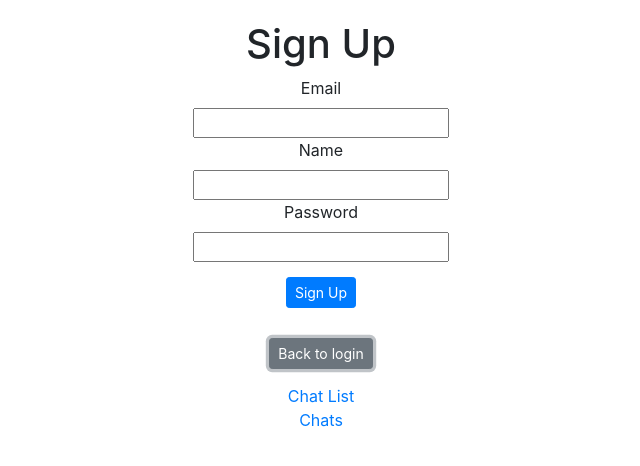
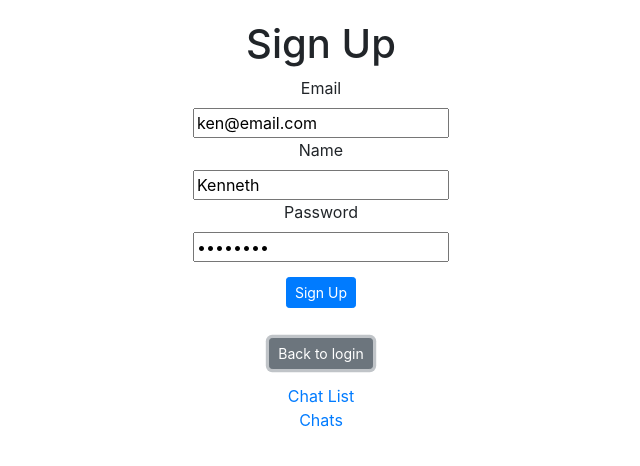
Before and after one commit to kennethkeim/keim-fam, an Angular app: page / in a window 1280 px wide. Both pictures are taken after a click on the button "Go to sign up page". Shown: the top 466 px of the page, without its empty margins (319-959 px from the left). Built offline with nearby package versions, Linux system fonts and the light colour scheme.

Commit message:
implemented 2-way data binding to form fields and passed data to shell login service

```diff
--- a/src/app/components/login/login.component.html
+++ b/src/app/components/login/login.component.html
@@ -5,17 +5,17 @@
 
       <div>
          <label for="email">Email</label><br>
-         <input type="email" name="email" id="email">
+         <input type="email" name="email" id="email" [(value)]="user.email">
       </div>
 
       <div [hidden]="isLoggingIn">
          <label for="name">Name</label><br>
-         <input type="text" name="name" id="name">
+         <input type="text" name="name" id="name" [(value)]="user.name">
       </div>
 
       <div>
          <label for="password">Password</label><br>
-         <input type="password" name="password" id="password">
+         <input type="password" name="password" id="password" [(value)]="user.password">
       </div>
 
       <div>
--- a/src/app/components/login/login.component.ts
+++ b/src/app/components/login/login.component.ts
@@ -1,5 +1,6 @@
 import { Component, OnInit } from '@angular/core';
 import { UserService } from '../../shared/services/user.service';
+import { User } from '../../shared/models/user';
 
 @Component({
    selector: 'app-login',
@@ -9,6 +10,7 @@ import { UserService } from '../../shared/services/user.service';
 })
 export class LoginComponent implements OnInit {
    isLoggingIn: boolean = true;
+   user = new User("Kenneth", "ken@email.com", "lamepass");
 
    constructor(private userService: UserService) { }
 
@@ -21,19 +23,20 @@ export class LoginComponent implements OnInit {
 
    public submit() {
       if (this.isLoggingIn) {
-         this.login();
+         this.login(this.user);
       } else {
-         this.register();
+         this.register(this.user);
       }
    }
 
-   private register() {
-      let msg = this.userService.register();
+   private register(user: User) {
+      let msg = this.userService.register(user);
       console.log(msg);
    }
 
-   private login() {
-      let msg = this.userService.login();
+   private login(user: User) {
+      let msg = this.userService.login(user);
       console.log(msg);
    }
+
 }
--- /dev/null
+++ b/src/app/shared/models/user.ts
@@ -0,0 +1,23 @@
+export class User {
+   name: string
+   email: string
+   password: string
+
+   constructor(name: string, email: string, password: string) {
+      this.name = name;
+      this.email = email;
+      this.password = password;
+   }
+}
+
+// for future reference, this class could be called/instantiated
+// without a class like so:
+
+// user: User = {
+//    name: "ken",
+//    email: "foo",
+//    password: "fff"
+// }
+
+// rather than this method:
+// user = new User("Kenneth", "ken@email.com", "lamepass");
--- a/src/app/shared/services/user.service.ts
+++ b/src/app/shared/services/user.service.ts
@@ -1,13 +1,14 @@
 import { Injectable } from '@angular/core';
+import { User } from '../models/user';
 
 @Injectable()
 export class UserService {
 
-   public login () {
-      return "I'm totally loggin you in bro.";
+   public login (user: User) {
+      return `I'm totally loggin you in ${user.name}.`;
    }
 
-   public register() {
-      return "Imma registering you.";
+   public register(user: User) {
+      return `Imma registering you ${user.name}`;
    }
 }
```
